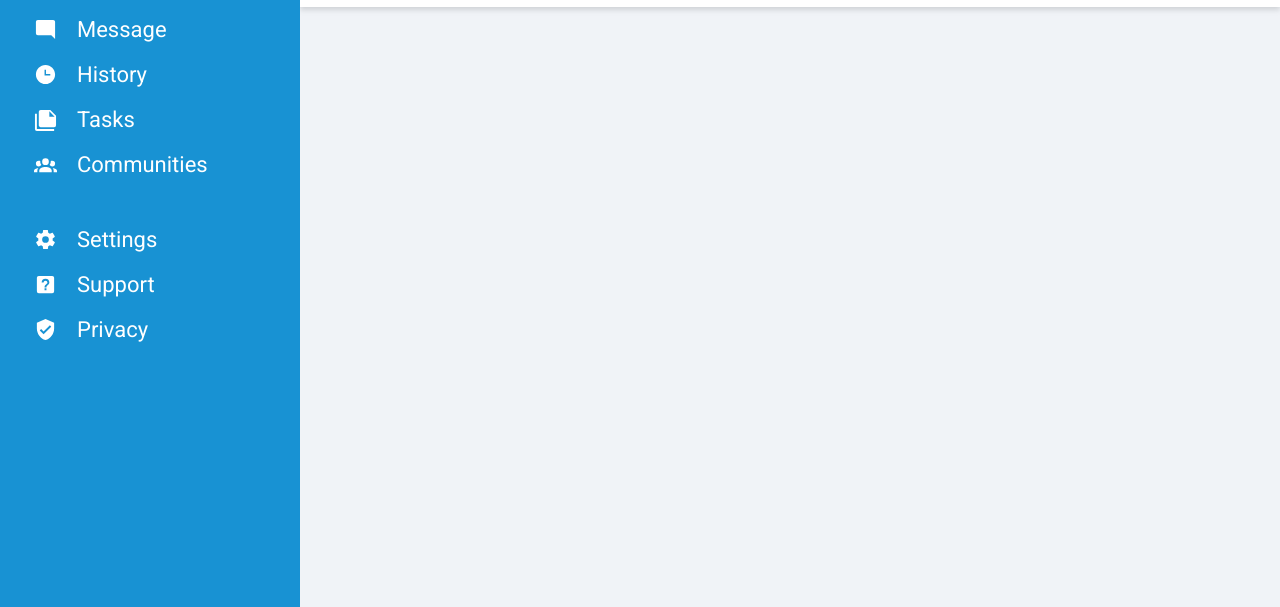
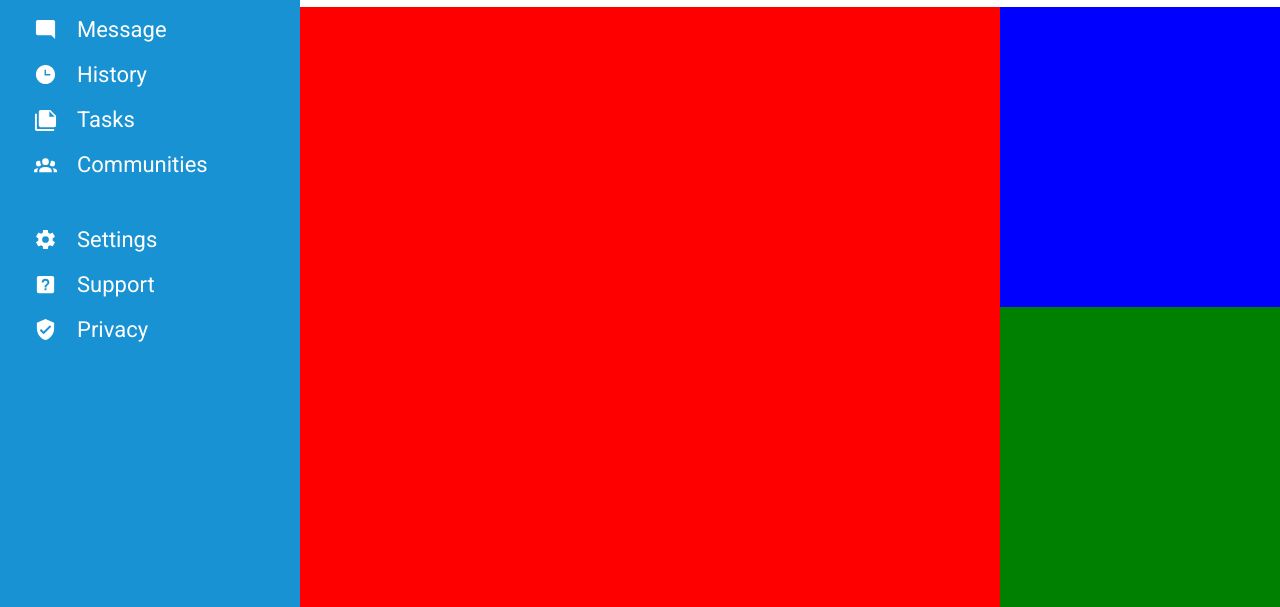
Before and after one commit to BadDust80131/top-admin-dashboard, a plain HTML site: page index.html in a window 1280 px wide. Shown: the part 193-800 px from the top of the page. Drawn offline with Linux system fonts and the light colour scheme.

Commit message:
Main Outline Complete

```diff
--- a/index.html
+++ b/index.html
@@ -50,7 +50,9 @@
             </div>
         </div>
         <div class="main">
-
+            <div class="project"></div>
+            <div class="announce"></div>
+            <div class="trending"></div>
         </div>
     </div>
 </body>
--- a/style.css
+++ b/style.css
@@ -170,4 +170,25 @@ body {
 .main {
     grid-area: main;
     background-color: rgba(225, 232, 240, 0.5);
+    display: grid;
+    grid-template-columns: 2.5fr 1fr;
+    grid-template-rows: 1fr 1fr;
+    grid-template-areas:
+    "project announce"
+    "project trending";
 }
+
+.project {
+    grid-area: project;
+    background-color: red;
+}
+
+.announce {
+    grid-area: announce;
+    background-color: blue;
+}
+
+.trending {
+    grid-area: trending;
+    background-color: green;
+}
```
